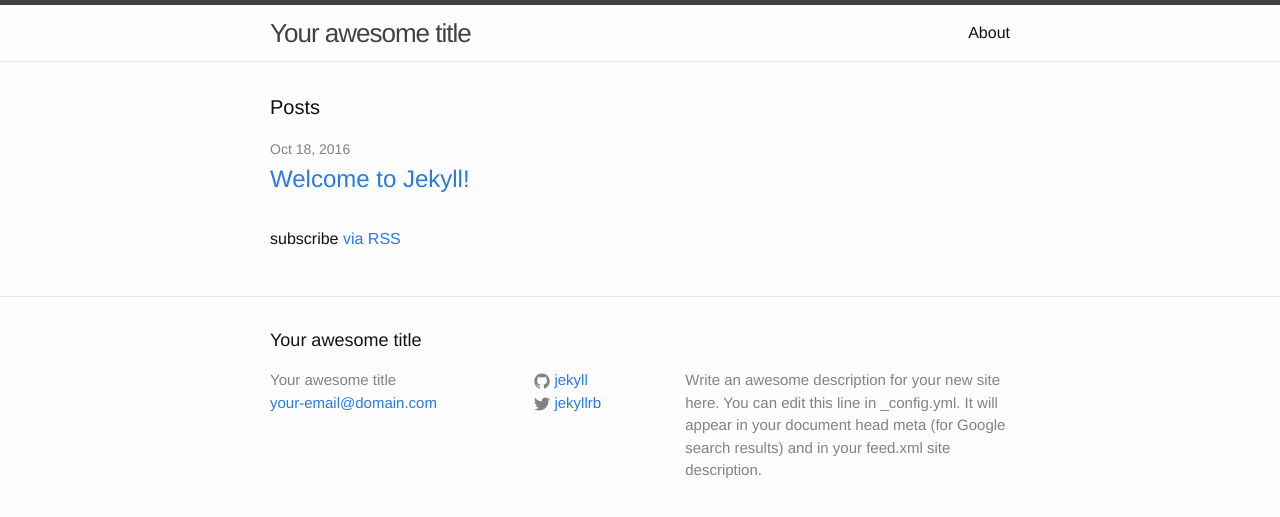
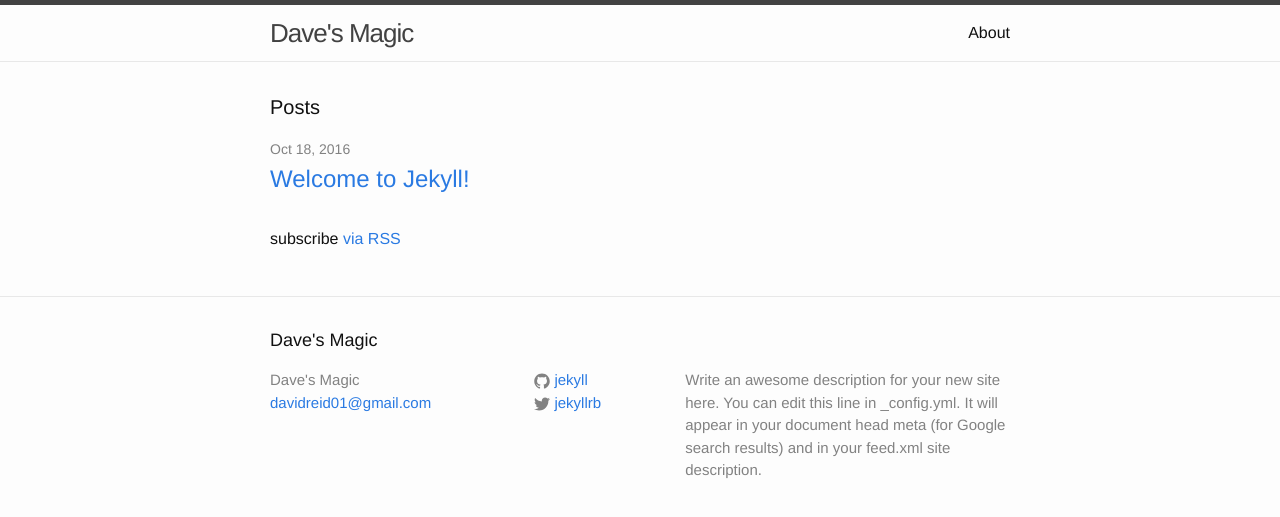
Before and after one commit to davidreid01/davidreid01.github.io, a Jekyll site: the page built from index.html, in a window 1280 px wide. Shown: the top 517 px of the page. Built offline with Jekyll 4.4.1, drawn with Linux system fonts in a browser that asks for light colours.

Commit message:
title change

```diff
--- a/_config.yml
+++ b/_config.yml
@@ -6,8 +6,8 @@
 # 'jekyll serve'. If you change this file, please restart the server process.
 
 # Site settings
-title: Your awesome title
-email: your-email@domain.com
+title: Dave's Magic
+email: davidreid01@gmail.com
 description: > # this means to ignore newlines until "baseurl:"
   Write an awesome description for your new site here. You can edit this
   line in _config.yml. It will appear in your document head meta (for
```
